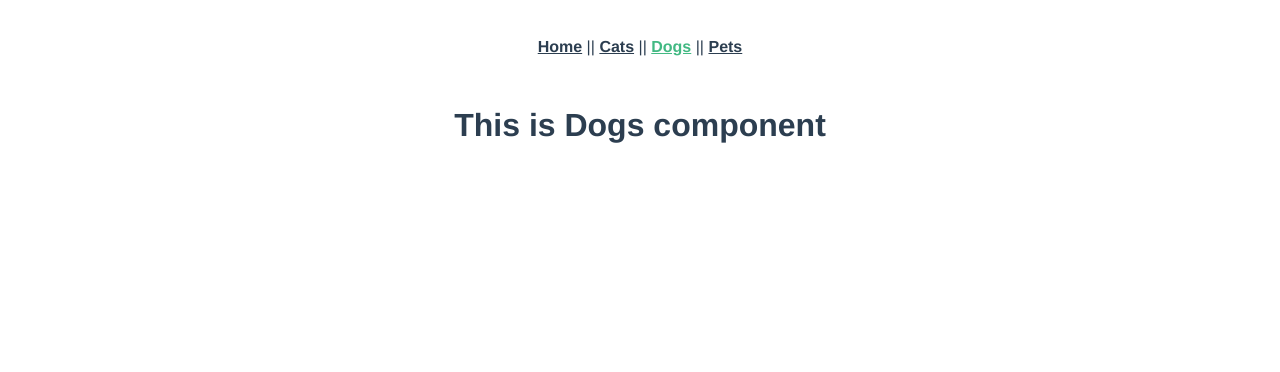
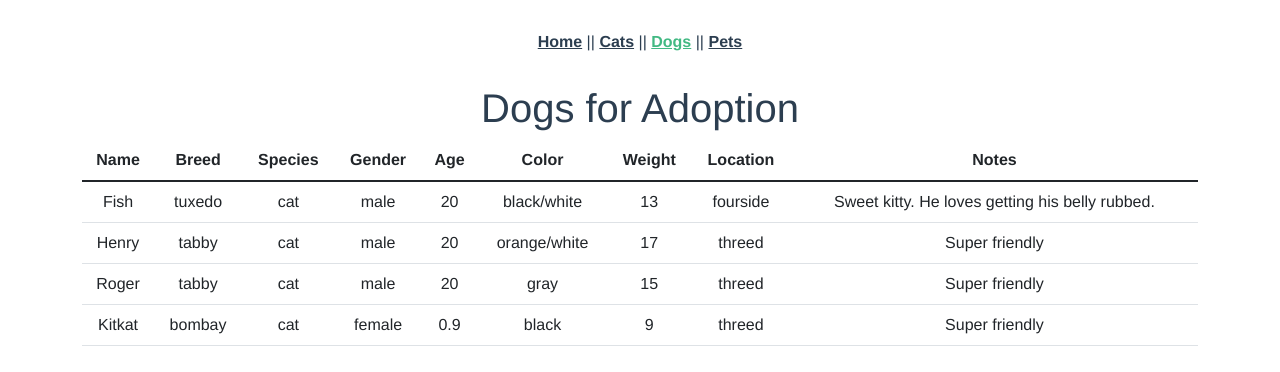
Before and after one commit to learnwithjs/vue-adopt-pets, a Vue app: page /dogs in a window 1280 px wide. Shown: the top 372 px of the page. Built offline with nearby package versions, Linux system fonts and the light colour scheme.

Commit message:
added bootstrap-vue to style Vue components. Created tables for Cats and dogs and rendered data from data folder's cats.js and dogs.js file

```diff
--- a/package.json
+++ b/package.json
@@ -8,8 +8,10 @@
     "lint": "vue-cli-service lint"
   },
   "dependencies": {
+    "bootstrap": "^5.1.0",
+    "bootstrap-vue": "^2.21.2",
     "core-js": "^3.6.5",
-    "vue": "^2.6.11",
+    "vue": "^2.6.14",
     "vue-router": "^3.2.0",
     "vuex": "^3.4.0"
   },
--- a/src/App.vue
+++ b/src/App.vue
@@ -6,7 +6,9 @@
         <router-link to="/dogs">Dogs</router-link> ||
         <router-link to="/pets">Pets</router-link>
     </div>
+    <b-container>
     <router-view/>
+    </b-container>
   </div>
 </template>
 
--- /dev/null
+++ b/src/data/cats.js
@@ -0,0 +1,46 @@
+export default [
+  {
+    name: 'Fish',
+    breed: 'tuxedo',
+    species: 'cat',
+    gender: 'male',
+    age: 20,
+    color: 'black/white',
+    weight: 13,
+    location: 'fourside',
+    notes: 'Sweet kitty. He loves getting his belly rubbed.'
+  },
+  {
+    name: 'Henry',
+    breed: 'tabby',
+    species: 'cat',
+    gender: 'male',
+    age: 20,
+    color: 'orange/white',
+    weight: 17,
+    location: 'threed',
+    notes: 'Super friendly'
+  },
+  {
+    name: 'Roger',
+    breed: 'tabby',
+    species: 'cat',
+    gender: 'male',
+    age: 20,
+    color: 'gray',
+    weight: 15,
+    location: 'threed',
+    notes: 'Super friendly'
+  },
+  {
+    name: 'Kitkat',
+    breed: 'bombay',
+    species: 'cat',
+    gender: 'female',
+    age: 0.9,
+    color: 'black',
+    weight: 9,
+    location: 'threed',
+    notes: 'Super friendly'
+  }
+]
--- a/src/main.js
+++ b/src/main.js
@@ -2,6 +2,12 @@
 import App from './App.vue'
 import router from './router'
 import store from './store'
+import { BootstrapVue } from 'bootstrap-vue'
+
+import 'bootstrap/dist/css/bootstrap.css'
+import 'bootstrap-vue/dist/bootstrap-vue.css'
+
+Vue.use(BootstrapVue)
 
 Vue.config.productionTip = false
 
--- a/src/views/Cats.vue
+++ b/src/views/Cats.vue
@@ -1,5 +1,18 @@
 <template>
   <div>
-    <h1>This is Cats component</h1>
+    <h1>Cats for Adoption</h1>
+    <b-table stripped :items="cats"></b-table>
   </div>
 </template>
+
+<script>
+import cats from '@/data/cats'
+
+export default {
+  data () {
+    return {
+      cats
+    }
+  }
+}
+</script>
--- a/src/views/Dogs.vue
+++ b/src/views/Dogs.vue
@@ -1,5 +1,18 @@
 <template>
   <div>
-    <h1>This is Dogs component</h1>
+    <h1>Dogs for Adoption</h1>
+    <b-table stripped :items="dogs"></b-table>
   </div>
 </template>
+
+<script>
+import dogs from '@/data/cats'
+
+export default {
+  data () {
+    return {
+      dogs
+    }
+  }
+}
+</script>
```
Also changed, not shown: src/data/dogs.js (added, +42 -0 lines), 1 other file (tests, documents, lock files or other folders).
